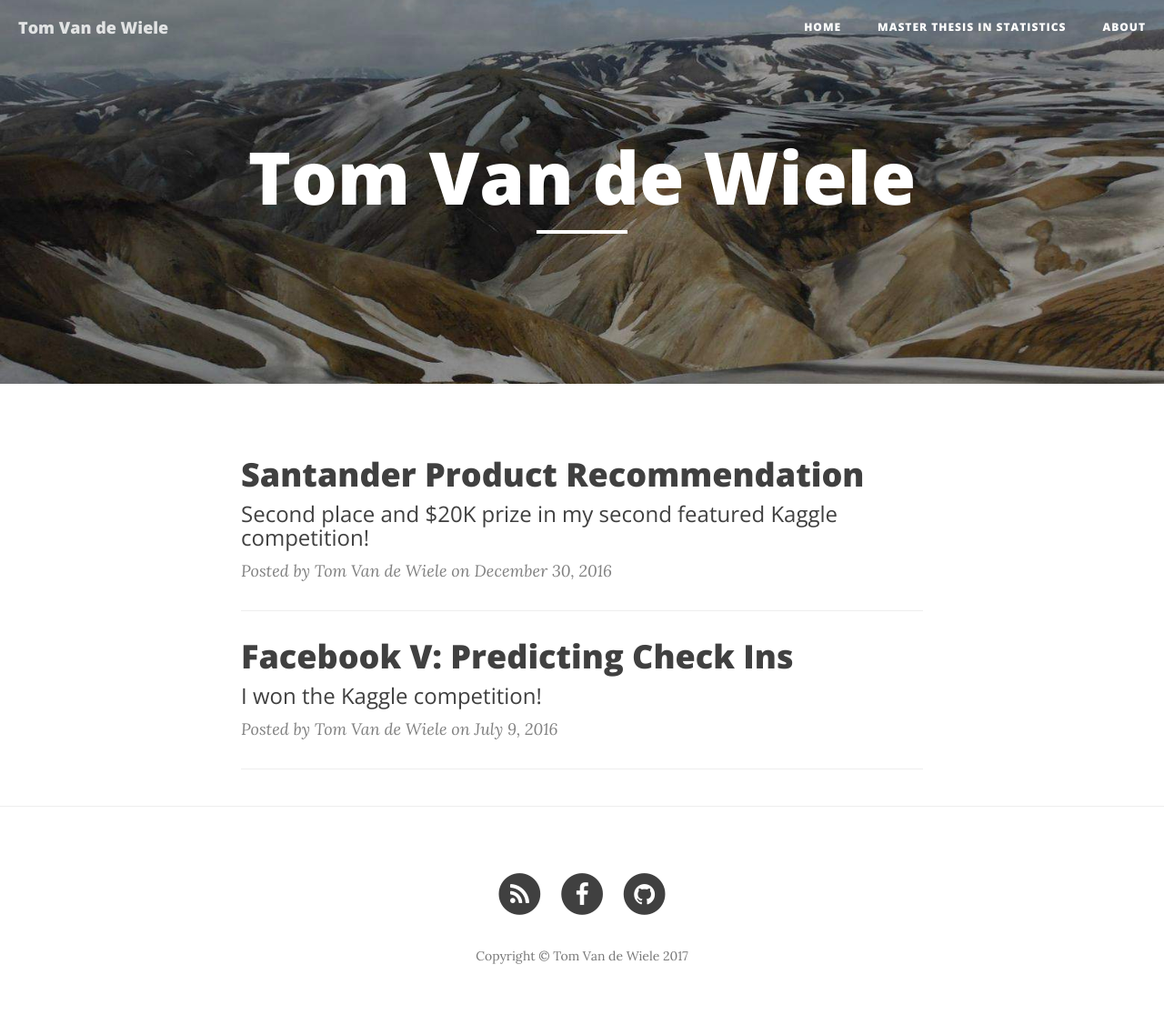
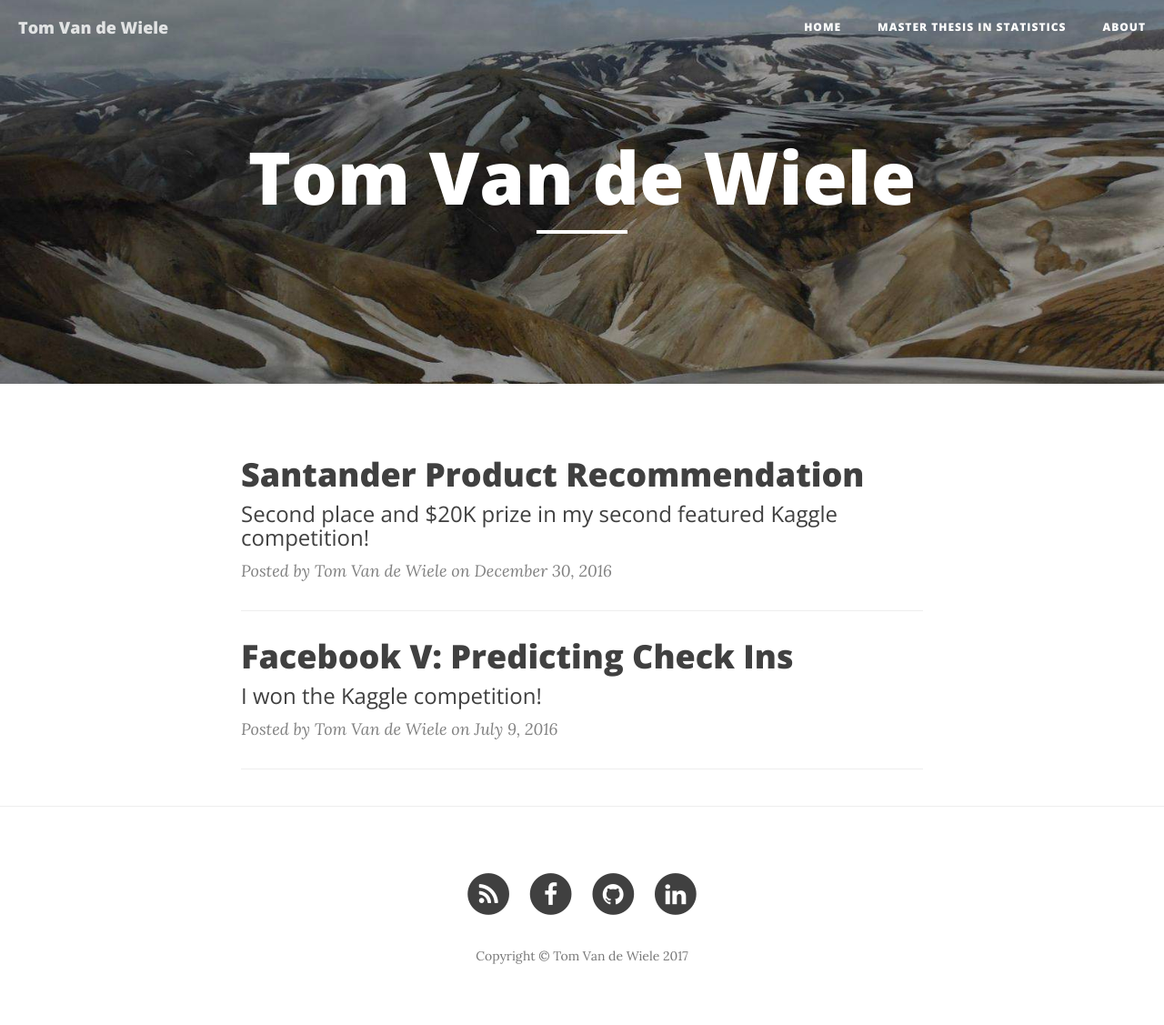
Before and after one commit to ttvand/ttvand.github.io, a Jekyll site: the page built from index.html, in a window 1280 px wide. Shown: the whole page at 91% size. Built offline with Jekyll 4.4.1, drawn with Linux system fonts in a browser that asks for light colours; nearby versions of some CDN libraries; the list of posts is cut into pages by our own code.

Commit message:
Add linkedin to footer

```diff
--- a/_config.yml
+++ b/_config.yml
@@ -7,6 +7,7 @@ baseurl: ""
 url: "https://ttvand.github.io"
 facebook_username: tvdewiele
 github_username: ttvand
+linkedin_username: tom-van-de-wiele-a411a8136
 
 # Build settings
 markdown: kramdown
--- a/_includes/footer.html
+++ b/_includes/footer.html
@@ -42,6 +42,16 @@
                         </a>
                     </li>
                     {% endif %}
+					{% if site.linkedin_username %}
+                    <li>
+                        <a href="https://www.linkedin.com/in/{{ site.linkedin_username }}">
+                            <span class="fa-stack fa-lg">
+                                <i class="fa fa-circle fa-stack-2x"></i>
+                                <i class="fa fa-linkedin fa-stack-1x fa-inverse"></i>
+                            </span>
+                        </a>
+                    </li>
+                    {% endif %}
                 </ul>
                 <p class="copyright text-muted">Copyright &copy; {{ site.title }} {{ site.time | date: '%Y' }}</p>
             </div>
```
Also changed, not shown: 1 other file.
